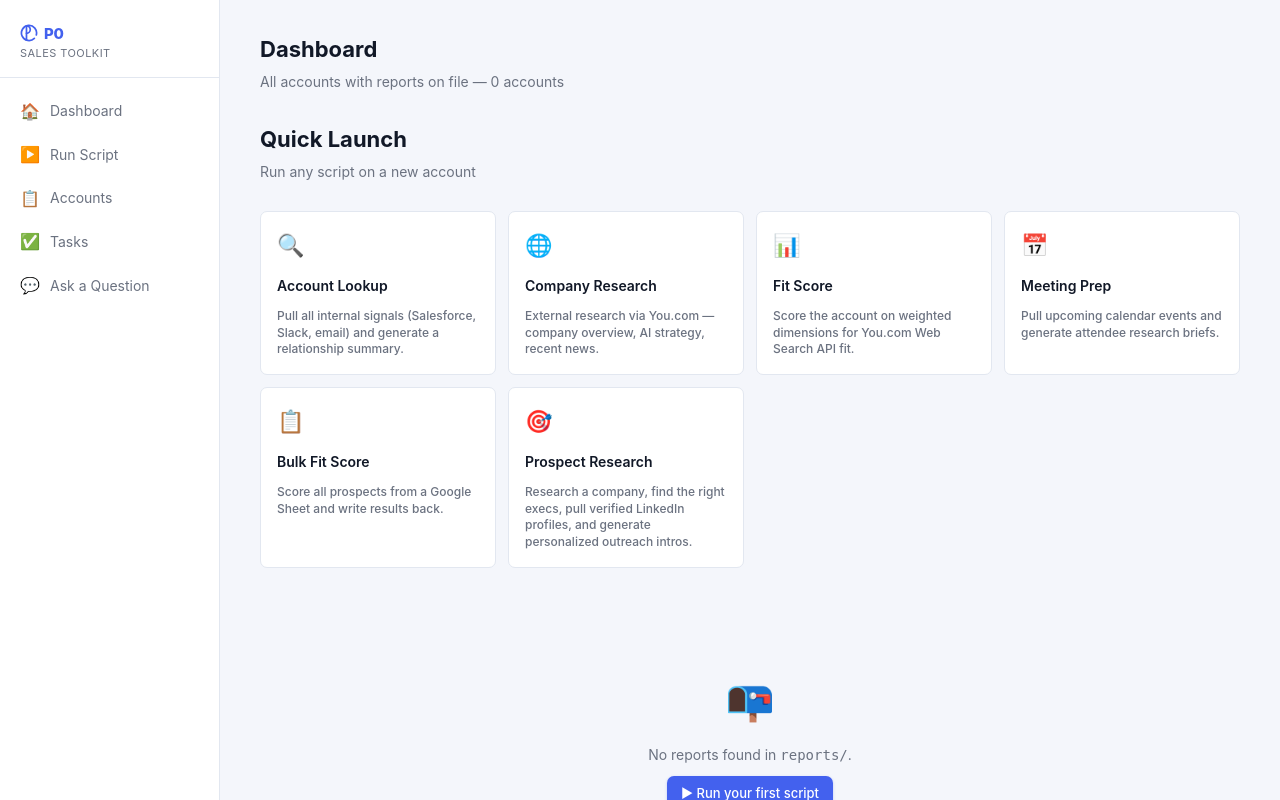
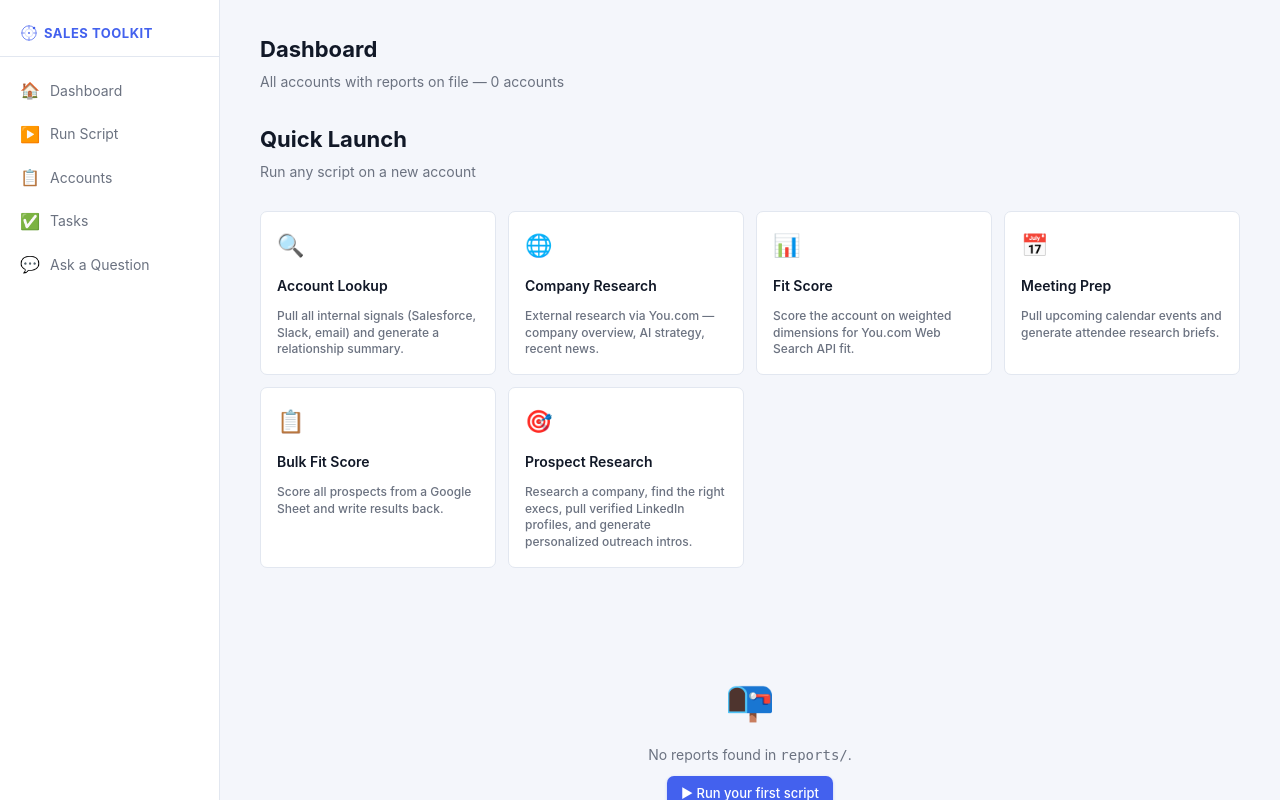
Before and after one commit to NOpderbeck/prospecting, a FastAPI app: page / in a window 1280 px wide. Shown: the top 800 px of the page. Run offline with FastAPI, Linux system fonts and the light colour scheme; some libraries are stand-ins or nearby versions.

Commit message:
Branding: replace 'P0' wordmark with 'Sales Toolkit' on single row
Co-Authored-By: Claude Sonnet 4.6 <noreply@anthropic.com>

```diff
--- a/static/style.css
+++ b/static/style.css
@@ -80,9 +80,10 @@ a:hover { color: var(--accent-h); text-decoration: underline; }
 }
 
 .logo-wordmark {
-  font-size: 15px;
-  font-weight: 800;
-  letter-spacing: -0.02em;
+  font-size: 13px;
+  font-weight: 700;
+  letter-spacing: 0.04em;
+  text-transform: uppercase;
   line-height: 1;
 }
 
--- a/templates/base.html
+++ b/templates/base.html
@@ -3,7 +3,7 @@
 <head>
   <meta charset="UTF-8"/>
   <meta name="viewport" content="width=device-width, initial-scale=1"/>
-  <title>{% block title %}P0{% endblock %}</title>
+  <title>{% block title %}Sales Toolkit{% endblock %}</title>
   <link rel="icon" type="image/svg+xml" href="/static/logo.svg"/>
   <link rel="stylesheet" href="/static/style.css"/>
   <script src="https://unpkg.com/htmx.org@1.9.12/dist/htmx.min.js"></script>
@@ -15,16 +15,22 @@
     <div class="sidebar-logo">
       <a href="/" class="logo-link">
         <svg class="logo-mark" xmlns="http://www.w3.org/2000/svg" viewBox="0 0 100 100" fill="none" aria-hidden="true">
-          <path d="M 79.7,79.7 A 42,42 0 1,1 90.6,60.9"
-                stroke="currentColor" stroke-width="9.5" stroke-linecap="round"/>
-          <line x1="36" y1="10" x2="36" y2="90"
-                stroke="currentColor" stroke-width="9.5" stroke-linecap="round"/>
-          <path d="M 36,10 A 21,21 0 0,1 36,52"
-                stroke="currentColor" stroke-width="9.5" stroke-linecap="round"/>
+          <!-- Outer ring -->
+          <circle cx="50" cy="50" r="40" stroke="currentColor" stroke-width="4" fill="none"/>
+          <!-- Inner ring -->
+          <circle cx="50" cy="50" r="22" stroke="currentColor" stroke-width="2.5" fill="none" opacity="0.4"/>
+          <!-- Cardinal ticks -->
+          <line x1="50" y1="10" x2="50" y2="24" stroke="currentColor" stroke-width="4" stroke-linecap="round"/>
+          <line x1="50" y1="76" x2="50" y2="90" stroke="currentColor" stroke-width="4" stroke-linecap="round"/>
+          <line x1="10" y1="50" x2="24" y2="50" stroke="currentColor" stroke-width="4" stroke-linecap="round"/>
+          <line x1="76" y1="50" x2="90" y2="50" stroke="currentColor" stroke-width="4" stroke-linecap="round"/>
+          <!-- Center dot -->
+          <circle cx="50" cy="50" r="5" fill="currentColor"/>
+          <!-- Ping dot (upper-right, on outer ring at 45°) -->
+          <circle cx="78" cy="22" r="7" fill="currentColor"/>
         </svg>
-        <span class="logo-wordmark">P0</span>
+        <span class="logo-wordmark">Sales Toolkit</span>
       </a>
-      <p class="logo-sub">Sales Toolkit</p>
     </div>
     <nav>
       <a href="/" class="{% if active == 'dashboard' %}active{% endif %}">
```
